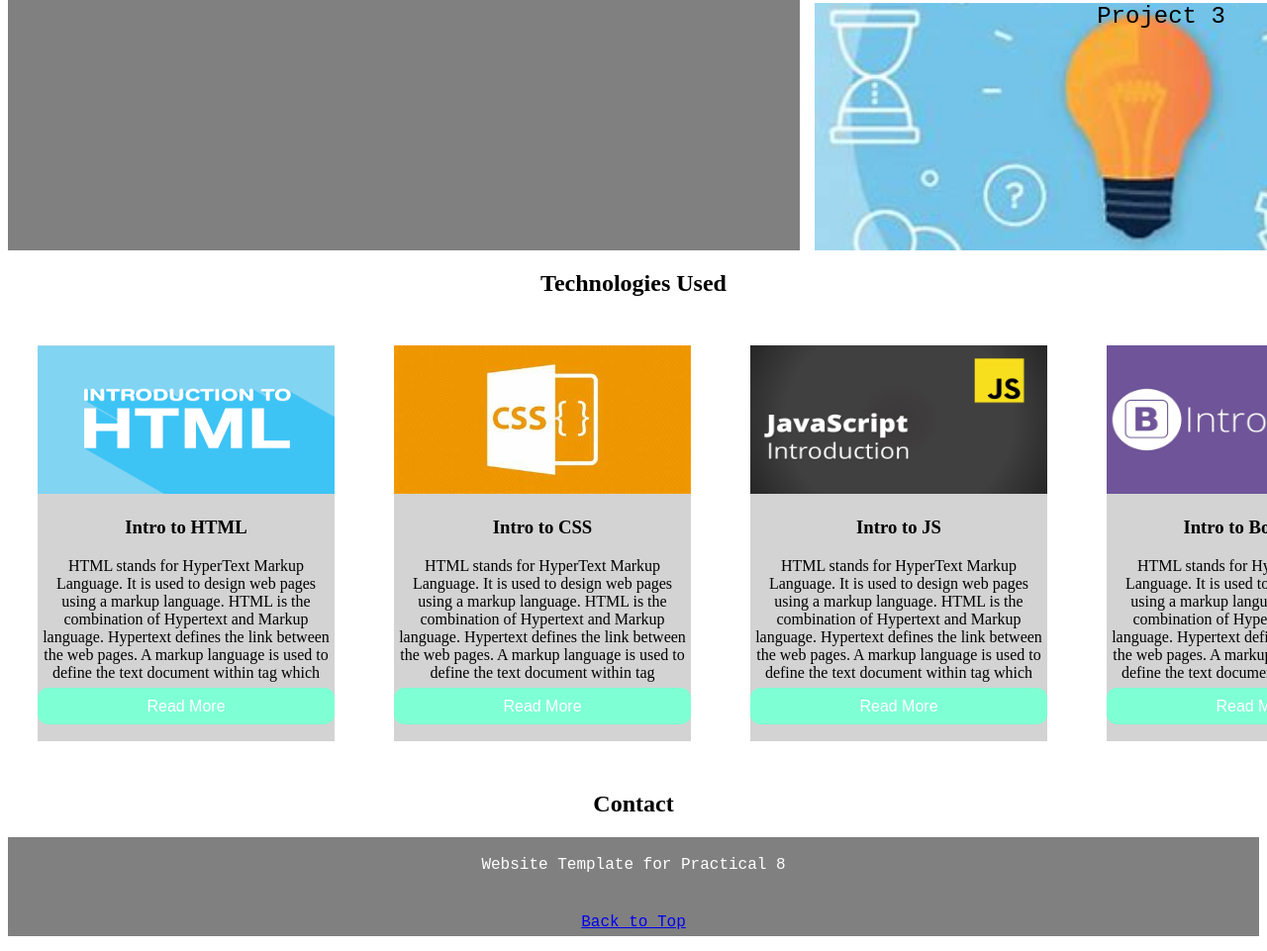
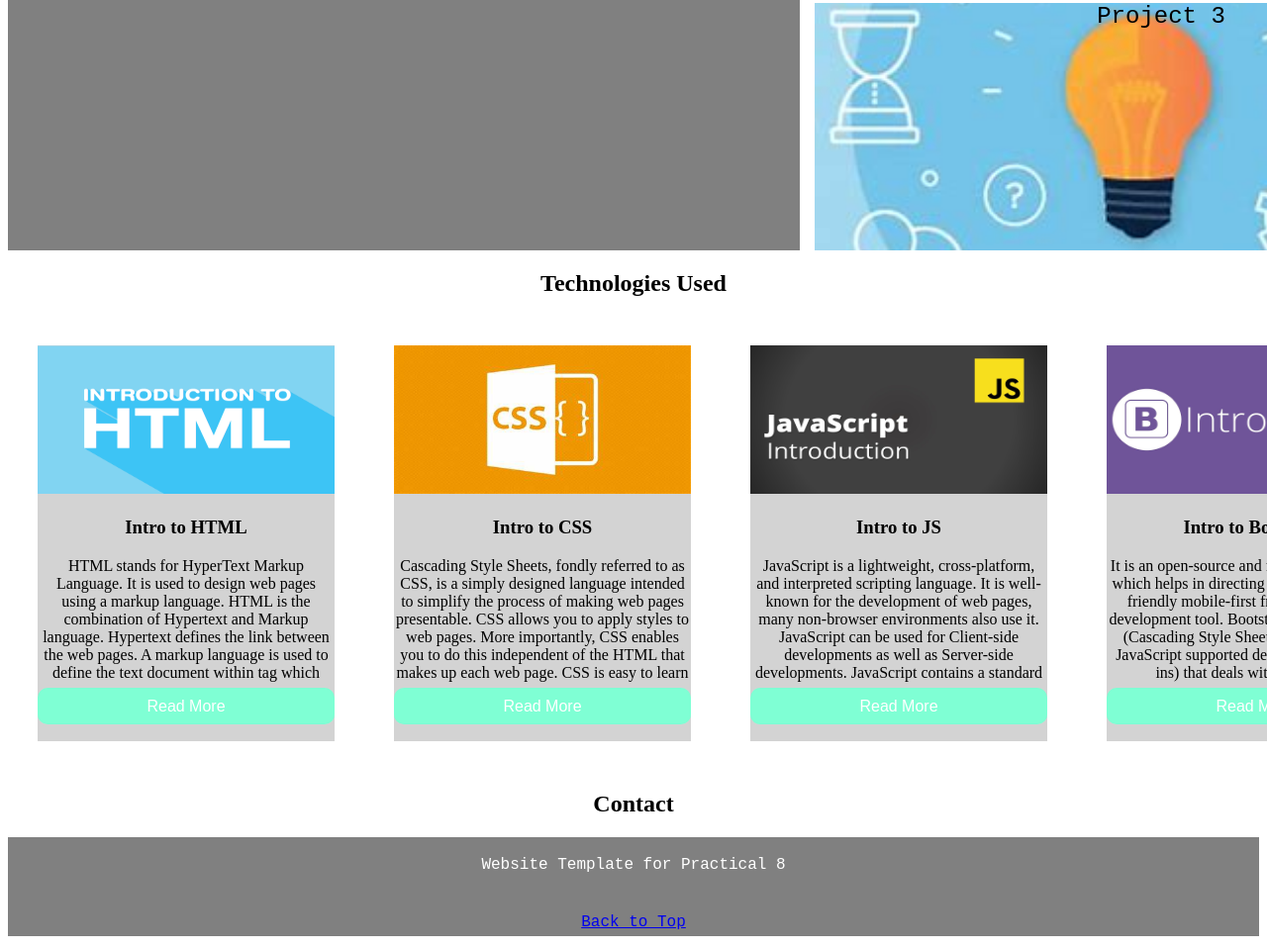
Before and after one commit to rohanverma2711/FullStack-1-2021, a plain HTML site: page PAges/practical_8.html in a window 1280 px wide. Shown: the part 2069-3030 px from the top of the page at 99% size. Drawn offline with Linux system fonts and the light colour scheme.

Commit message:
changed description

```diff
--- a/PAges/practical_8.html
+++ b/PAges/practical_8.html
@@ -360,9 +360,10 @@
             <card class=section3 id="section3box2">
                 <img src="../assets/css.jpeg" alt="">
                 <h3>Intro to CSS</h3>
-                <p>HTML stands for HyperText Markup Language. It is used to design web pages using a markup language.
-                    HTML is the combination of Hypertext and Markup language. Hypertext defines the link between the web
-                    pages. A markup language is used to define the text document within tag
+                <p>Cascading Style Sheets, fondly referred to as CSS, is a simply designed language intended to simplify the process of making web pages presentable. CSS allows you to apply styles to web pages. More importantly, CSS enables you to do this independent of the HTML that makes up each web page.
+                    CSS is easy to learn
+
+
                 <div class="image" style="text-align: center;">
                     <a href="practical_5_css.html" class="mybutton">Read More</a>
 
@@ -371,9 +372,9 @@
             <card class=section3 id="section3box3">
                 <img src="../assets/js.jpg" alt="">
                 <h3>Intro to JS</h3>
-                <p>HTML stands for HyperText Markup Language. It is used to design web pages using a markup language.
-                    HTML is the combination of Hypertext and Markup language. Hypertext defines the link between the web
-                    pages. A markup language is used to define the text document within tag which
+                <p>JavaScript is a lightweight, cross-platform, and interpreted scripting language. It is well-known for the development of web pages, many non-browser environments also use it. JavaScript can be used for Client-side developments as well as Server-side developments. JavaScript contains a standard
+
+
                 <div class="image" style="text-align: center;">
                     <a href="practical_5_js.html" class="mybutton">Read More</a>
 
@@ -382,9 +383,7 @@
             <card class=section3 id="section3box4">
                 <img src="../assets/bootstrap.jpeg" alt="">
                 <h3>Intro to Bootstrap</h3>
-                <p>HTML stands for HyperText Markup Language. It is used to design web pages using a markup language.
-                    HTML is the combination of Hypertext and Markup language. Hypertext defines the link between the web
-                    pages. A markup language is used to define the text document within tag which
+                <p>It is an open-source and free CSS framework, which helps in directing a responsive device-friendly mobile-first front-end web page development tool. Bootstrap includes the CSS (Cascading Style Sheets), and an optional JavaScript supported design template (plug-ins) that deals with typography,
                 <div class="image" style="text-align: center;">
                     <a href="practical_5_bootstrap.html" class="mybutton">Read More</a>
 
```
